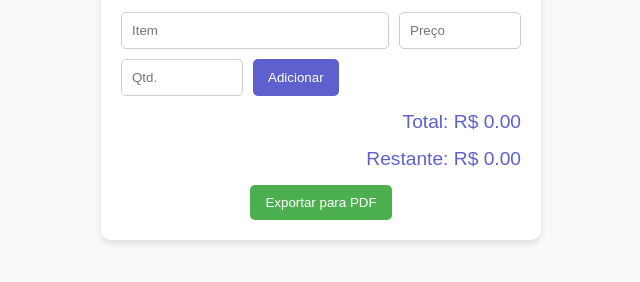
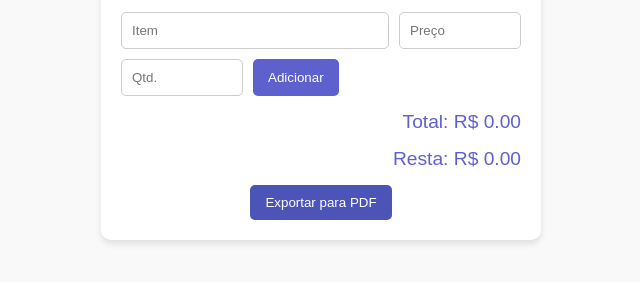
Before and after one commit to JonaThFelix/ListaDeCompras, a plain HTML site: page index.html in a window 1280 px wide. Both pictures are taken after a click on the button "Iniciar". Shown: the part 350-632 px from the top of the page, without its empty margins (319-959 px from the left). Drawn offline with nearby package versions, Linux system fonts and the light colour scheme.

Commit message:
Update index.html

```diff
--- a/index.html
+++ b/index.html
@@ -103,11 +103,11 @@
 
         .export-button {
             margin-top: 15px;
-            background: #4CAF50;
+            background: #4c55b7; /*#4c55b7 roxo*/
         }
 
         .export-button:hover {
-            background: #45a049;
+            background: #31c15c;
         }
 
         @media (max-width: 400px) {
@@ -157,7 +157,7 @@
         </form>
         <ul class="item-list" id="itemList"></ul>
         <div class="total" id="totalDisplay">Total: R$ 0.00</div>
-        <div class="total" id="remainingDisplay">Restante: R$ 0.00</div>
+        <div class="total" id="remainingDisplay">Resta: R$ 0.00</div>
         <button class="export-button" onclick="exportToPDF()">Exportar para PDF</button>
     </div>
 
@@ -191,7 +191,7 @@
             const listItem = document.createElement('li');
             listItem.classList.add('item');
             listItem.innerHTML = `
-                <span>${itemName} (R$ ${itemValue.toFixed(2)} x ${itemQuantity})</span>
+                <span>${itemName} : R$ ${itemValue.toFixed(2)} x ${itemQuantity}</span>
                 <span>R$ ${itemTotal.toFixed(2)}</span>
                 <button onclick="removeItem(this, ${itemTotal.toFixed(2)})">Remover</button>
             `;
```
